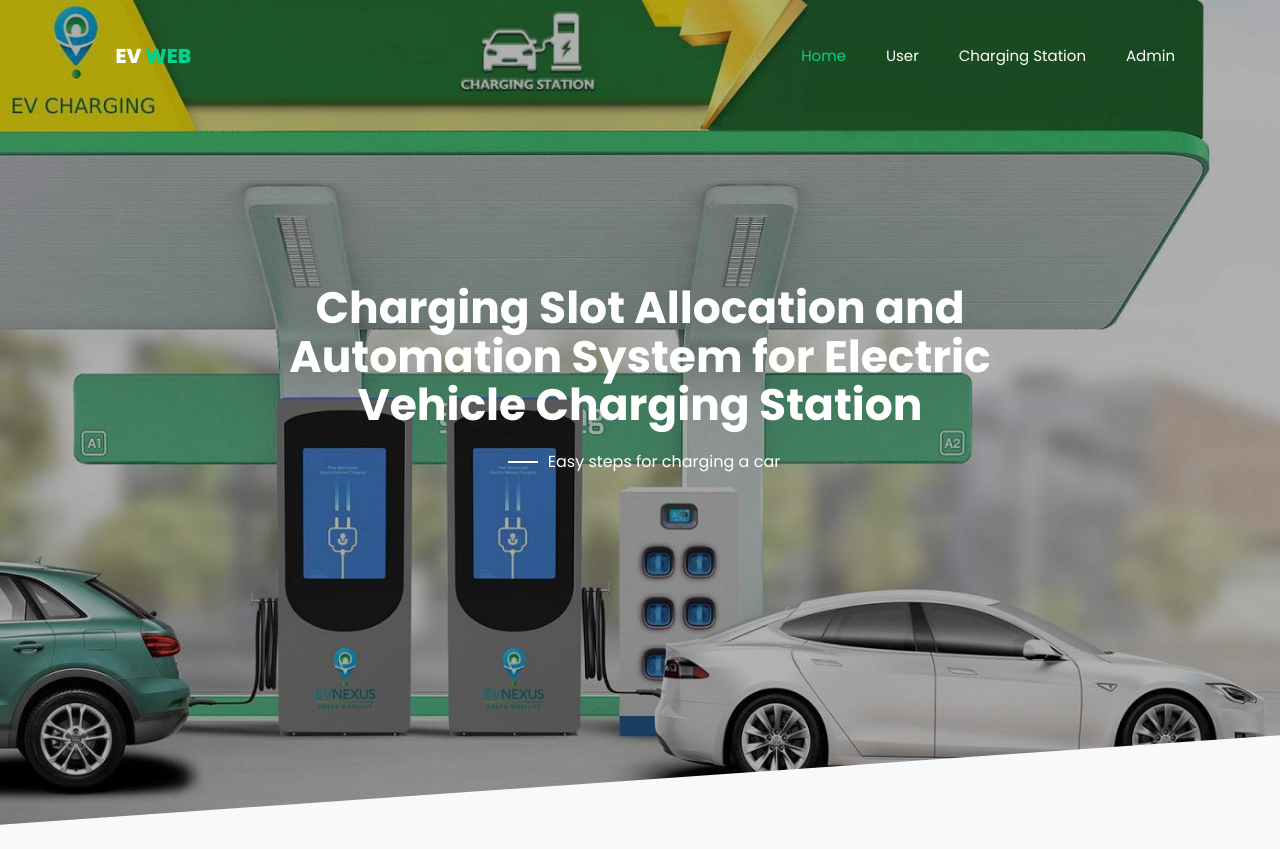
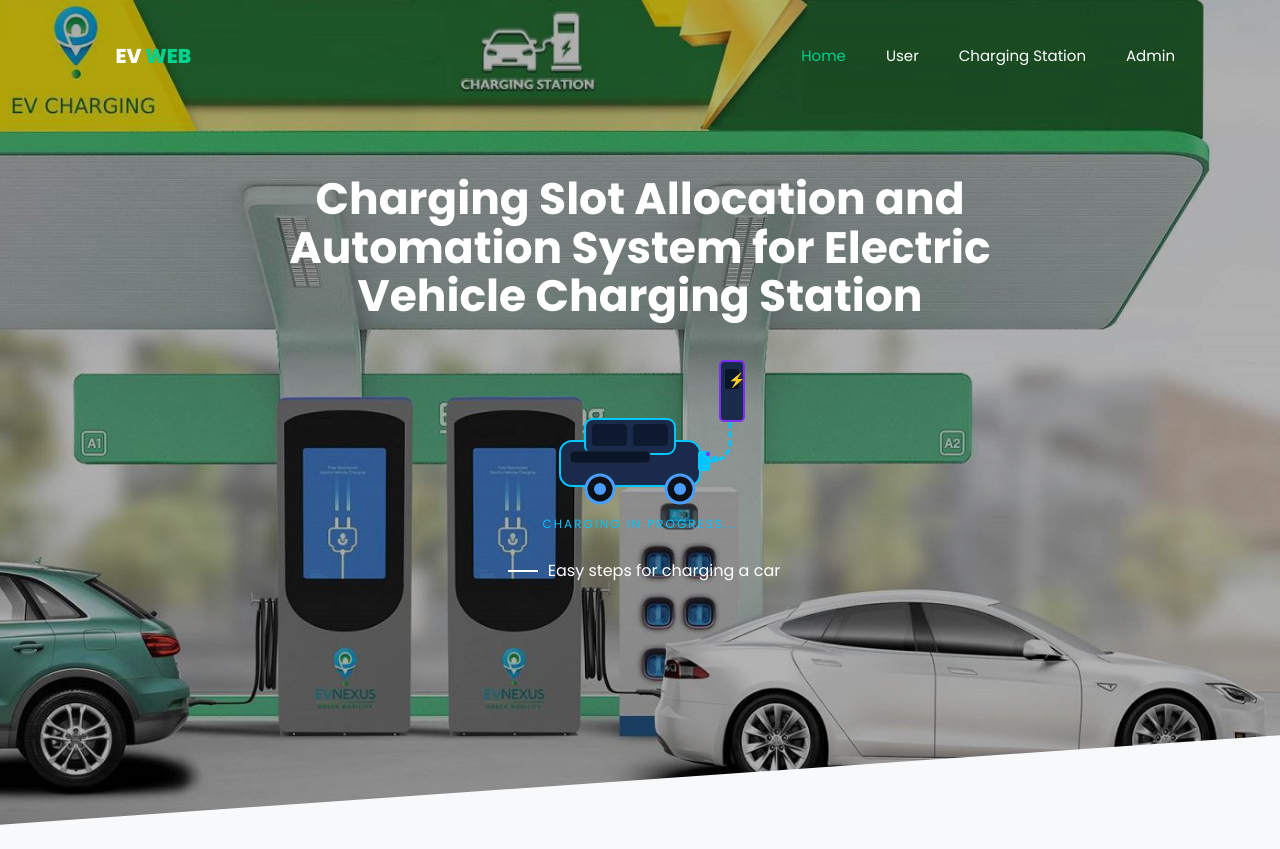
Before and after one commit to Naveen583/evslot_dj_pro, a Django app: page / in a window 1280 px wide. Shown: the top 849 px of the page. Run offline with Django 5.2, Linux system fonts and the light colour scheme; some libraries are stand-ins or nearby versions; some web fonts are replaced.

Commit message:
add EV charging animation to homepage

```diff
--- a/templates/index.html
+++ b/templates/index.html
@@ -147,7 +147,57 @@
           <div class="col-lg-8 ftco-animate">
           	<div class="text w-100 text-center mb-md-5 pb-md-5">
 	            <h1 class="mb-4">Charging Slot Allocation and Automation System for Electric Vehicle Charging Station</h1>
-	            <p style="font-size: 18px;"></p>
+
+              <!-- EV Charging Animation -->
+              <div id="ev-charger-anim" style="margin:30px auto;width:220px;">
+                <svg viewBox="0 0 220 160" xmlns="http://www.w3.org/2000/svg" style="width:100%;">
+                  <!-- Car body -->
+                  <rect x="30" y="90" width="140" height="45" rx="12" fill="#1a2a4a" stroke="#00c6ff" stroke-width="2"/>
+                  <rect x="55" y="68" width="90" height="35" rx="8" fill="#1a2a4a" stroke="#00c6ff" stroke-width="2"/>
+                  <!-- Windows -->
+                  <rect x="62" y="73" width="35" height="22" rx="4" fill="#0a1628" opacity="0.8"/>
+                  <rect x="103" y="73" width="35" height="22" rx="4" fill="#0a1628" opacity="0.8"/>
+                  <!-- Wheels -->
+                  <circle cx="70" cy="138" r="14" fill="#0d1117" stroke="#4a9eff" stroke-width="3"/>
+                  <circle cx="70" cy="138" r="6" fill="#4a9eff"/>
+                  <circle cx="150" cy="138" r="14" fill="#0d1117" stroke="#4a9eff" stroke-width="3"/>
+                  <circle cx="150" cy="138" r="6" fill="#4a9eff"/>
+                  <!-- Charging port -->
+                  <rect x="168" y="100" width="12" height="20" rx="3" fill="#00c6ff"/>
+                  <!-- Charging cable -->
+                  <path d="M 180 110 Q 200 110 200 90 L 200 30" stroke="#00c6ff" stroke-width="3" fill="none" stroke-dasharray="6,3">
+                    <animate attributeName="stroke-dashoffset" from="0" to="-18" dur="0.8s" repeatCount="indefinite"/>
+                  </path>
+                  <!-- Charging station -->
+                  <rect x="190" y="10" width="24" height="60" rx="4" fill="#1a2a4a" stroke="#7b2ff7" stroke-width="2"/>
+                  <rect x="195" y="18" width="14" height="20" rx="2" fill="#0a1628"/>
+                  <!-- Lightning bolt -->
+                  <text x="198" y="34" font-size="14" fill="#00c6ff">
+                    ⚡
+                    <animate attributeName="opacity" values="1;0.2;1" dur="0.8s" repeatCount="indefinite"/>
+                  </text>
+                  <!-- Battery bar -->
+                  <rect x="40" y="100" width="80" height="12" rx="4" fill="#0a1628" stroke="#1e2d40" stroke-width="1"/>
+                  <rect x="42" y="102" width="0" height="8" rx="3" fill="url(#battGrad)">
+                    <animate attributeName="width" from="0" to="76" dur="3s" repeatCount="indefinite" calcMode="linear"/>
+                  </rect>
+                  <defs>
+                    <linearGradient id="battGrad" x1="0" y1="0" x2="1" y2="0">
+                      <stop offset="0%" stop-color="#00c6ff"/>
+                      <stop offset="100%" stop-color="#34d399"/>
+                    </linearGradient>
+                  </defs>
+                  <!-- Charging sparks -->
+                  <circle cx="185" cy="108" r="3" fill="#00c6ff">
+                    <animate attributeName="opacity" values="0;1;0" dur="0.6s" repeatCount="indefinite" begin="0s"/>
+                  </circle>
+                  <circle cx="178" cy="103" r="2" fill="#7b2ff7">
+                    <animate attributeName="opacity" values="0;1;0" dur="0.6s" repeatCount="indefinite" begin="0.2s"/>
+                  </circle>
+                </svg>
+                <p style="color:#00c6ff;font-size:12px;letter-spacing:2px;margin-top:4px;">CHARGING IN PROGRESS...</p>
+              </div>
+
                 <a href="#" class="icon-wrap popup-vimeo d-flex align-items-center mt-4 justify-content-center" onclick="playVideo(event)">
                     <!-- <div class="icon d-flex align-items-center justify-content-center">
                         <span class="ion-ios-play"></span>
```
